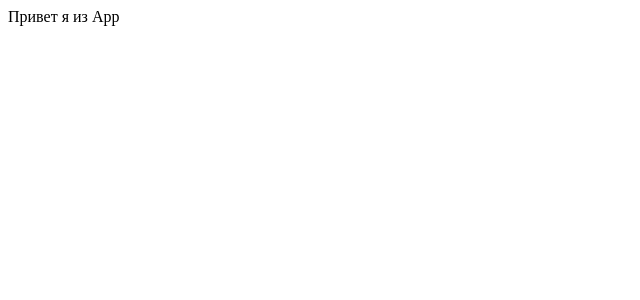
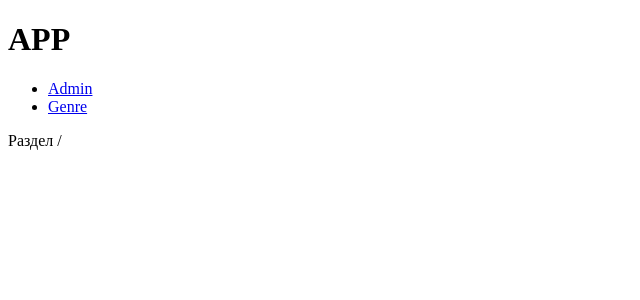
Before and after one commit to AndyKovv/react-router-reflux, a React app: page / in a window 1280 px wide. Shown: the top 300 px of the page, without its empty margins (0-640 px from the left). Built offline with nearby package versions, Linux system fonts and the light colour scheme.

Commit message:
Simple router realization

```diff
--- a/src/components/Admin.js
+++ b/src/components/Admin.js
@@ -4,7 +4,7 @@ export default class Admin extends Component {
 	render(){
 		return (
 			<div className='row'>
-				<div className='col-md-12'>Раздел /admin/</div>
+				<div className='col-md-12'>Раздел /admin/ Который отображаеться в Child</div>
 			</div>
 		)
 	}
--- a/src/containers/App.js
+++ b/src/containers/App.js
@@ -11,20 +11,30 @@ export default class App extends Component {
 		}
 	}
 	componentDidMount(){
-		window.addEventListener('hashchange', () => {
+		window.addEventListener('hashchange', () => { //Событие hashchange при изменении мы вызываем изменнение state (Подписались на событие)
 			this.setState({
-				route: window.location.hash.substr(1)
+				route: window.location.hash.substr(1) //Изменяем занчение  route
 			})
 		})
 	}
 	render() {
-		let Child
+		let Child //Создаем внутреннюю переменную окружения
 
 		switch (this.state.route) {
-			case '/admin': Child = Admin; break;
+			case '/admin': Child = Admin; break; //Сравниваем обрезаный URL с шаблоном и присваеваем компоненте Child значение
 			case '/genre': Child = Genre; break;
-			defult: Child = Home;
+			default: Child = Home; //Если ни один шаблон не подошел утанавливает стандартный шаблон.
+			// В этом примере мы присваиваем переменной Child компоненты в зависимости от установленого URL и рендерим его.
 		}
-		return <div className='container'>Привет я из App</div>
+		return (
+			<div className='container'>
+				<h1>APP</h1>
+				<ul>
+					<li><a href='#/admin'>Admin</a></li>
+					<li><a href='#/genre'>Genre</a></li>
+				</ul>
+				<Child />
+			</div>
+		)
 	}
 }
```
Also changed, not shown: 1 other file (tests, documents, lock files or other folders).
